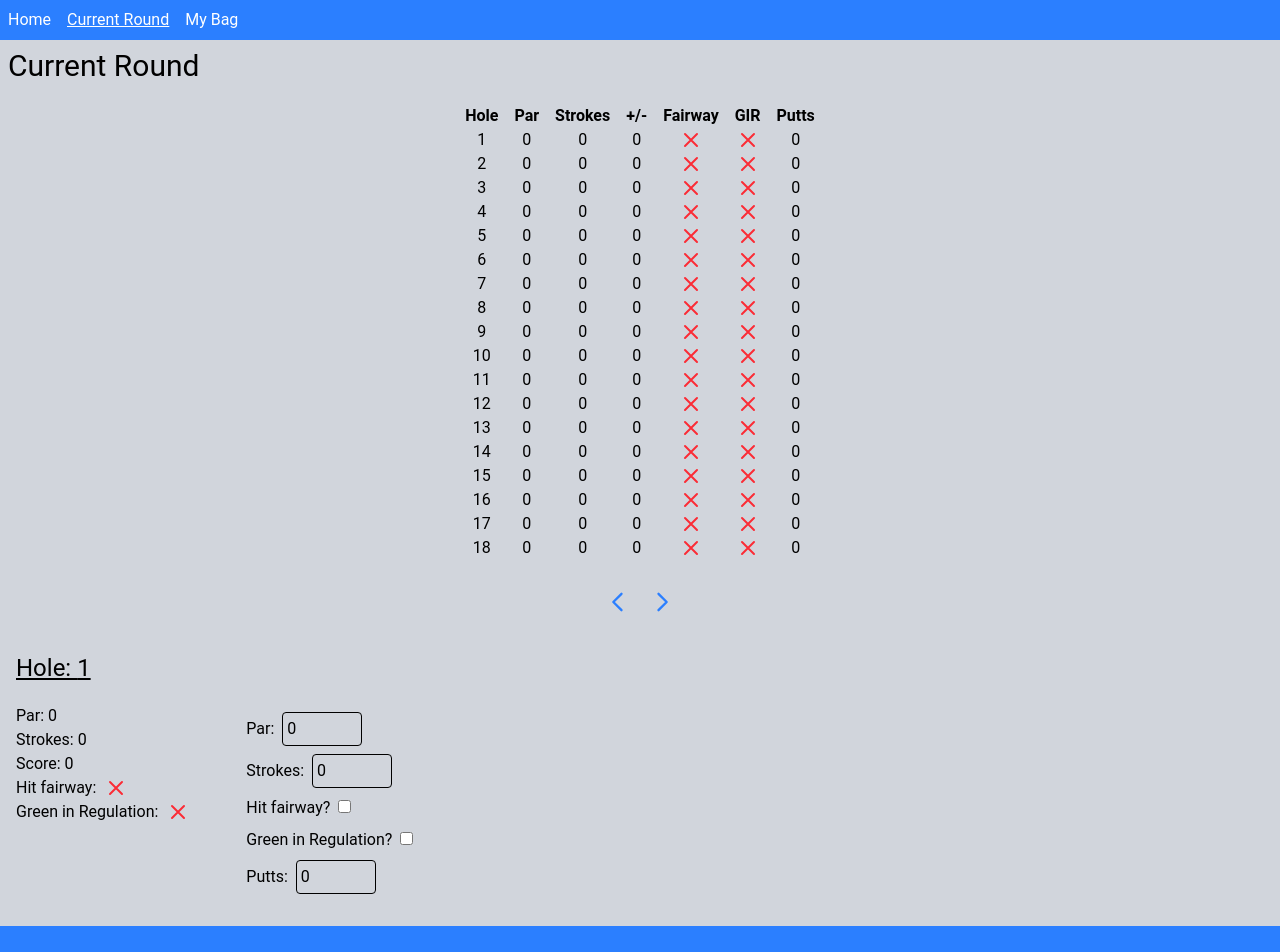
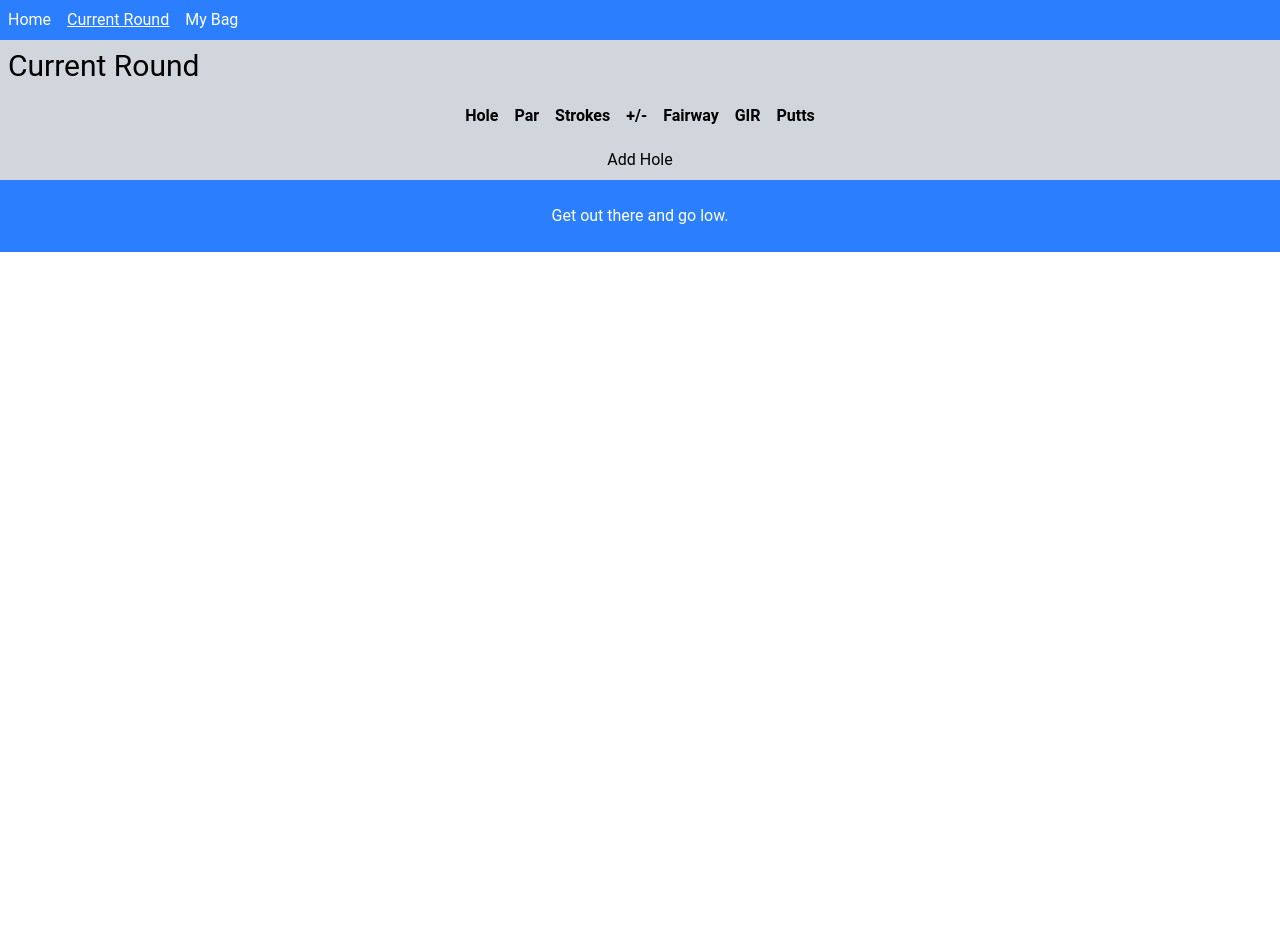
Before and after one commit to Jack-Sprinkle/my-scorecard, a Next.js app: page /current in a window 1280 px wide. Shown: the top 952 px of the page. After the commit the page ends 800 px from the top, so only its background shows below. Built offline with nearby package versions, Linux system fonts and the light colour scheme.

Commit message:
refactor scorecard for simplicity

```diff
--- a/app/_components/currentHole.tsx
+++ /dev/null
@@ -1,23 +0,0 @@
-import Inputs from "./holeInputs";
-import { CheckIcon, XIcon } from "../_shared/icons";
-import { CurrentHoleProps } from "../_shared/interfaces";
-
-export default function CurrentHole({ currentHole, updateCurrentHole }: CurrentHoleProps) {
-    return (
-        <div className="container-sm flex flex-col items-start gap-5">
-            <h2 className="text-2xl underline">Hole: {currentHole.hole}</h2>
-            <div className="flex flex-col justify-center gap-6 md:flex-row md:gap-12">
-                <div className="flex justify-center">
-                    <ul className="flex flex-col items-start">
-                        <li>Par: {currentHole.par}</li>
-                        <li>Strokes: {currentHole.strokes}</li>
-                        <li>Score: {currentHole.score}</li>
-                        <li className="flex gap-2 items-center">Hit fairway: {currentHole.fairway ? <CheckIcon /> : <XIcon />}</li>
-                        <li className="flex gap-2 items-center">Green in Regulation: {currentHole.green ? <CheckIcon /> : <XIcon />}</li>
-                    </ul>
-                </div>
-                <Inputs currentHole={currentHole} updateCurrentHole={updateCurrentHole} />
-            </div>
-        </div>
-    );
-}
--- a/app/_components/holeInputs.tsx
+++ b/app/_components/holeInputs.tsx
@@ -1,23 +1,49 @@
-import { ChangeEvent } from "react";
-import { HoleInputsProps } from "../_shared/interfaces";
+"use client";
+import { useState, ChangeEvent, FormEvent } from "react";
+import { Hole, HoleInputsProps } from "../_shared/interfaces";
 
-export default function holeInputs({ currentHole, updateCurrentHole }: HoleInputsProps) {
+export default function HoleInputs({ addHole }: HoleInputsProps) {
+    const [hole, setHole] = useState<Hole>({
+        hole: 1,
+        par: 0,
+        strokes: 0,
+        score: 0,
+        fairway: false,
+        green: false,
+        putts: 0,
+    });
 
     const handleChange = (e: ChangeEvent<HTMLInputElement>) => {
         const { name, value, type, checked } = e.target;
-        const newValue = type === "checkbox" ? checked : value;
-        updateCurrentHole({ ...currentHole, [name]: newValue });
+        setHole((prevHole) => ({
+            ...prevHole,
+            [name]: type === "checkbox" ? checked : value,
+        }));
+    };
+
+    const handleSubmit = (e: FormEvent<HTMLFormElement>) => {
+        e.preventDefault();
+        addHole(hole);
+        setHole({
+            hole: hole.hole + 1,
+            par: 0,
+            strokes: 0,
+            score: 0,
+            fairway: false,
+            green: false,
+            putts: 0,
+        });
     };
 
     return (
         <div className="container-sm flex justify-center">
-            <form className="flex flex-col items-start">
+            <form className="flex flex-col items-start" onSubmit={handleSubmit}>
                 <label className="mb-2">
                     Par:
                     <input
                         type="number"
                         name="par"
-                        value={currentHole.par}
+                        value={hole.par}
                         onChange={handleChange}
                         className="ml-2 border rounded p-1 w-20"
                     />
@@ -27,7 +53,7 @@ export default function holeInputs({ currentHole, updateCurrentHole }: HoleInput
                     <input
                         type="number"
                         name="strokes"
-                        value={currentHole.strokes}
+                        value={hole.strokes}
                         onChange={handleChange}
                         className="ml-2 border rounded p-1 w-20"
                     />
@@ -37,7 +63,7 @@ export default function holeInputs({ currentHole, updateCurrentHole }: HoleInput
                     <input
                         type="checkbox"
                         name="fairway"
-                        checked={currentHole.fairway}
+                        checked={hole.fairway}
                         onChange={handleChange}
                         className="ml-2"
                     />
@@ -47,7 +73,7 @@ export default function holeInputs({ currentHole, updateCurrentHole }: HoleInput
                     <input
                         type="checkbox"
                         name="green"
-                        checked={currentHole.green}
+                        checked={hole.green}
                         onChange={handleChange}
                         className="ml-2"
                     />
@@ -57,11 +83,12 @@ export default function holeInputs({ currentHole, updateCurrentHole }: HoleInput
                     <input
                         type="number"
                         name="putts"
-                        value={currentHole.putts}
+                        value={hole.putts}
                         onChange={handleChange}
                         className="ml-2 border rounded p-1 w-20"
                     />
                 </label>
+                <button type="submit">Save Hole</button>
             </form>
         </div>
     );
--- a/app/_shared/interfaces.tsx
+++ b/app/_shared/interfaces.tsx
@@ -27,8 +27,7 @@ export interface CurrentHoleProps {
 }
 
 export interface HoleInputsProps {
-    currentHole: Hole;
-    updateCurrentHole: (updatedHole: Hole) => void;
+    addHole: (hole: Hole) => void;
 }
 
 export interface ClubInputsProps {
--- a/app/current/page.tsx
+++ b/app/current/page.tsx
@@ -1,75 +1,34 @@
 "use client"
 import Scorecard from "@/app/_components/scorecard";
 import { useEffect, useState } from "react";
-import CurrentHole from "../_components/currentHole";
-import { LeftArrowIcon, RightArrowIcon } from "../_shared/icons";
+import HoleInputs from "@/app/_components/holeInputs";
+//import { LeftArrowIcon, RightArrowIcon } from "../_shared/icons";
 import { Hole } from "../_shared/interfaces";
 
 export default function Current() {
 
   const [scorecard, setScorecard] = useState<Hole[]>(() => {
     const savedScorecard = localStorage.getItem("scorecard");
-    return savedScorecard ? JSON.parse(savedScorecard) : [
-      { hole: 1, par: 0, strokes: 0, score: 0, fairway: false, green: false, putts: 0 },
-      { hole: 2, par: 0, strokes: 0, score: 0, fairway: false, green: false, putts: 0 },
-      { hole: 3, par: 0, strokes: 0, score: 0, fairway: false, green: false, putts: 0 },
-      { hole: 4, par: 0, strokes: 0, score: 0, fairway: false, green: false, putts: 0 },
-      { hole: 5, par: 0, strokes: 0, score: 0, fairway: false, green: false, putts: 0 },
-      { hole: 6, par: 0, strokes: 0, score: 0, fairway: false, green: false, putts: 0 },
-      { hole: 7, par: 0, strokes: 0, score: 0, fairway: false, green: false, putts: 0 },
-      { hole: 8, par: 0, strokes: 0, score: 0, fairway: false, green: false, putts: 0 },
-      { hole: 9, par: 0, strokes: 0, score: 0, fairway: false, green: false, putts: 0 },
-      { hole: 10, par: 0, strokes: 0, score: 0, fairway: false, green: false, putts: 0 },
-      { hole: 11, par: 0, strokes: 0, score: 0, fairway: false, green: false, putts: 0 },
-      { hole: 12, par: 0, strokes: 0, score: 0, fairway: false, green: false, putts: 0 },
-      { hole: 13, par: 0, strokes: 0, score: 0, fairway: false, green: false, putts: 0 },
-      { hole: 14, par: 0, strokes: 0, score: 0, fairway: false, green: false, putts: 0 },
-      { hole: 15, par: 0, strokes: 0, score: 0, fairway: false, green: false, putts: 0 },
-      { hole: 16, par: 0, strokes: 0, score: 0, fairway: false, green: false, putts: 0 },
-      { hole: 17, par: 0, strokes: 0, score: 0, fairway: false, green: false, putts: 0 },
-      { hole: 18, par: 0, strokes: 0, score: 0, fairway: false, green: false, putts: 0 },
-    ]
+    return savedScorecard ? JSON.parse(savedScorecard) : []
   });
-
-  const [currentHole, setCurrentHole] = useState(scorecard[0]);
 
   useEffect(() => {
     localStorage.setItem("scorecard", JSON.stringify(scorecard));
   }, [scorecard]);
 
-  const updateCurrentHole = (updatedHole: Hole) => {
-    updatedHole.score = updatedHole.strokes - updatedHole.par;
-    setScorecard((prevScorecard) =>
-      prevScorecard.map((hole) =>
-        hole.hole === updatedHole.hole ? updatedHole : hole
-      )
-    );
-    setCurrentHole(updatedHole);
-  };
+  const [showAddHole, setShowAddHole] = useState(false);
 
-  const nextHole = () => {
-    setCurrentHole((prev) => {
-      const nextIndex = scorecard.findIndex(hole => hole.hole === prev.hole) + 1;
-      return scorecard[nextIndex] || prev;
-    });
-  };
-
-  const previousHole = () => {
-    setCurrentHole((prev) => {
-      const prevIndex = scorecard.findIndex(hole => hole.hole === prev.hole) - 1;
-      return scorecard[prevIndex] || prev;
-    });
-  };
+  const addHole = (hole: Hole) => {
+    scorecard.push(hole);
+    setShowAddHole(false);
+  }
 
   return (
     <div className="container-sm flex flex-col gap-5">
       <h1 className="text-3xl">Current Round</h1>
       <Scorecard scorecard={scorecard} setScorecard={setScorecard}/>
-      <div className="container-sm flex gap-2 justify-center">
-        <button onClick={previousHole} className="btn btn-primary mr-2"><LeftArrowIcon/></button>
-        <button onClick={nextHole} className="btn btn-primary"><RightArrowIcon/></button>
-      </div>
-      <CurrentHole currentHole={currentHole} setCurrentHole={setCurrentHole} updateCurrentHole={updateCurrentHole}/>
+      <button onClick={() => setShowAddHole(!showAddHole)} className="btn btn-primary">Add Hole</button>
+      {showAddHole && <HoleInputs addHole={addHole} />}
     </div>
   );
 }
```
